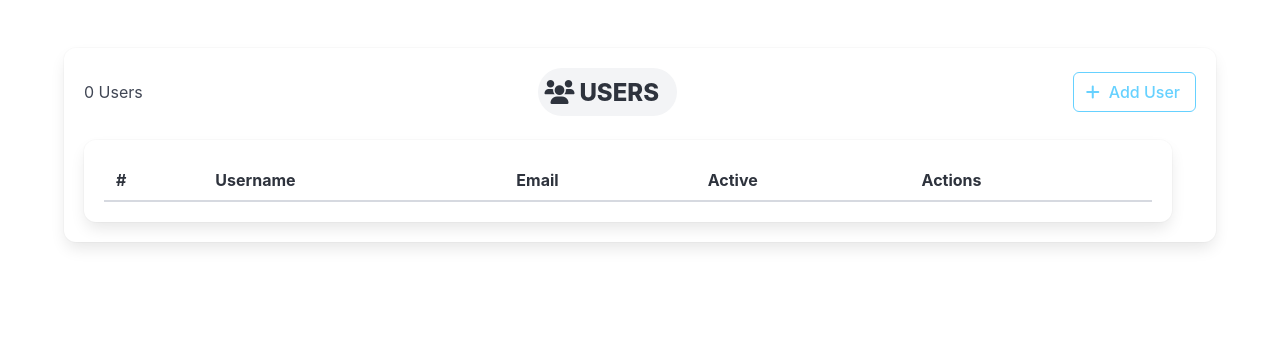
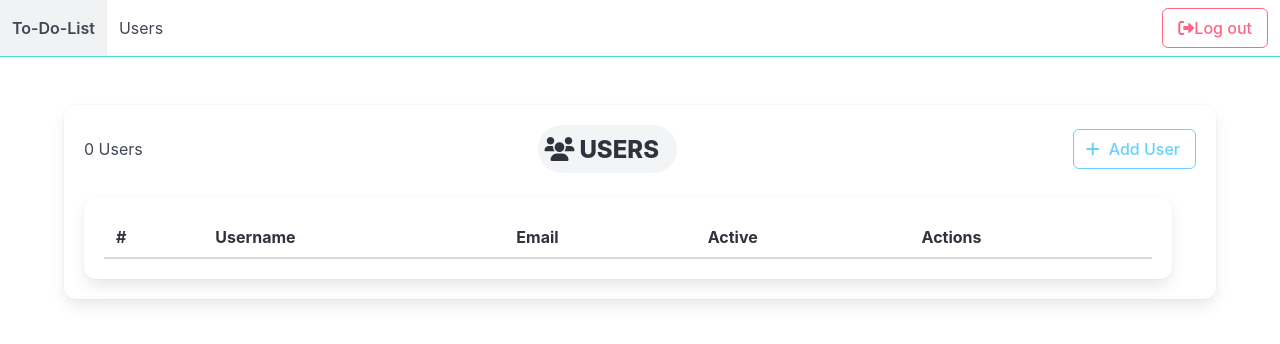
Before and after one commit to Eightseal/To-Do-List, a Flask app: page /users/ in a window 1280 px wide. Shown: the top 344 px of the page. Run offline with Flask 3, Linux system fonts and the light colour scheme; lists and menus that the app fills with data are empty; some libraries are stand-ins or nearby versions.

Commit message:
Refactor user edit and navbar UI
Changes the "Update" button to a warning color and the edit user button
on the users page to a primary color. Also, adds a basic navbar with
styling and javascript for mobile responsiveness.

```diff
--- a/src/app/routes/users/templates/add_edit_user.html
+++ b/src/app/routes/users/templates/add_edit_user.html
@@ -47,7 +47,7 @@
                 {% if not user %}
                 <button class="button is-outlined is-success">Create</button>
                 {% else %}
-                <button class="button is-outlined is-danger">Update</button>
+                <button class="button is-outlined is-warning">Update</button>
                 {% endif %}
             </div>
             <div class="control">
--- a/src/app/routes/users/templates/users.html
+++ b/src/app/routes/users/templates/users.html
@@ -58,7 +58,7 @@
                             </td>
                             <td class="has-text-right is-narrow">
                                 <a
-                                    class="button is-outlined is-warning"
+                                    class="button has-text-primary-50 is-outlined is-primary"
                                     hx-get="{{ url_for('users.edit_user', user_id=user.id) }}"
                                     hx-target="#add-user"
                                 >
--- a/src/app/templates/partials/_navbar.html
+++ b/src/app/templates/partials/_navbar.html
@@ -0,0 +1,54 @@
+<style>
+    .navbar {
+        border-bottom: 1px solid turquoise;
+    }
+</style>
+    <nav class="navbar" role="navigation" aria-label="main navigation">
+
+        <div class="navbar-brand">
+            <a class="navbar-item" href="{{ url_for('index.index') }}">
+                <strong>To-Do-List</strong>
+            </a>
+
+            <a role="button" class="navbar-burger" aria-label="menu" aria-expanded="false" data-target="navbarBasicExample">
+                <span aria-hidden="true"></span>
+                <span aria-hidden="true"></span>
+                <span aria-hidden="true"></span>
+            </a>
+        </div>
+
+        <div id="navbarBasicExample" class="navbar-menu">
+            <div class="navbar-start">
+                <a class="navbar-item" href="{{ url_for('users.index') }}">
+                    Users
+                </a>
+            </div>
+
+            <div class="navbar-end">
+                <div class="navbar-item">
+                    <div class="buttons">
+                        <a class="button is-outlined is-danger" href="#">
+                            <i class="fa-solid fa-right-from-bracket"></i>
+                            Log out
+                        </a>
+                    </div>
+                </div>
+            </div>
+        </div>
+    </nav>
+
+    <script>
+        document.addEventListener('DOMContentLoaded', () => {
+            const $navbarBurgers = Array.prototype.slice.call(document.querySelectorAll('.navbar-burger'), 0);
+
+            $navbarBurgers.forEach( el => {
+                el.addEventListener('click', () => {
+                    const target = el.dataset.target;
+                    const $target = document.getElementById(target);
+
+                    el.classList.toggle('is-active');
+                    $target.classList.toggle('is-active');
+                });
+            });
+        });
+        </script>
```
